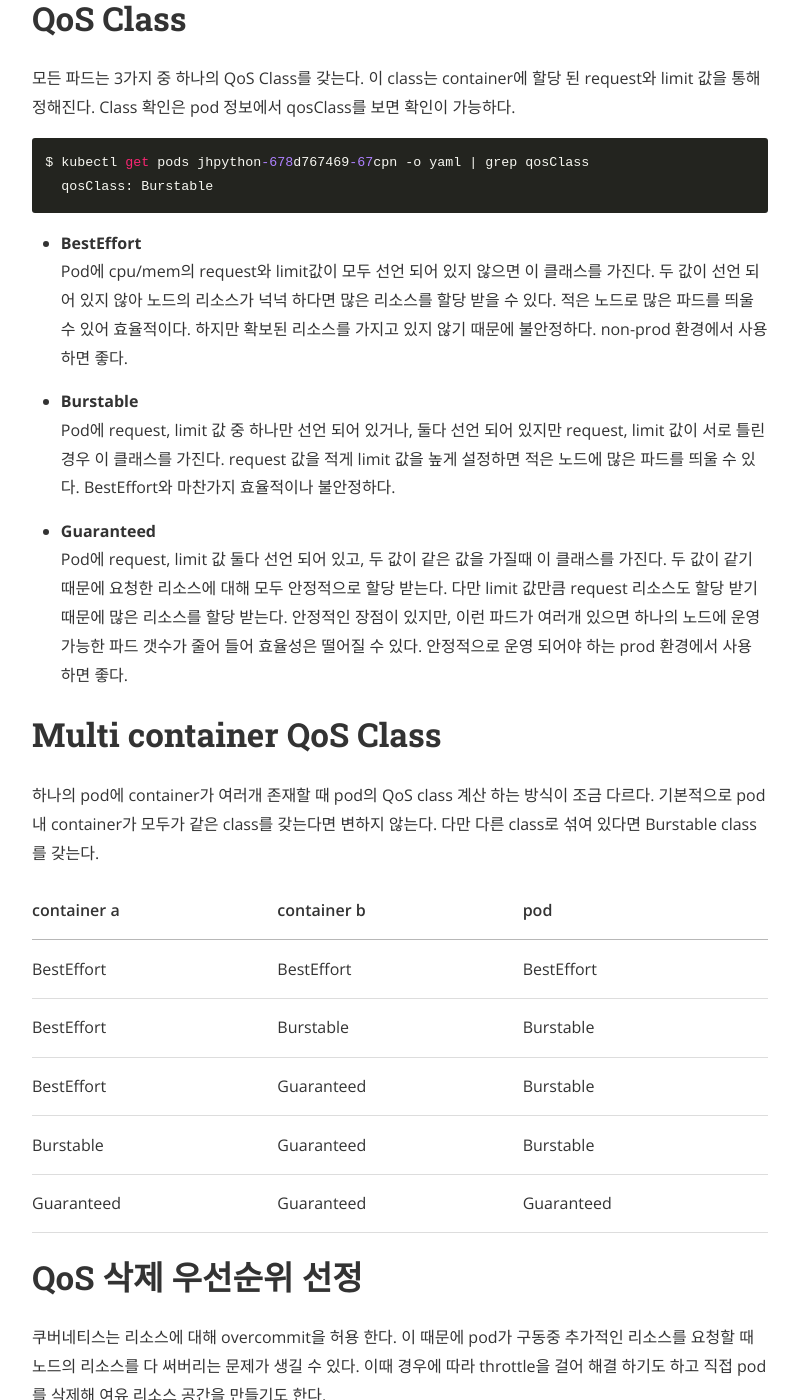
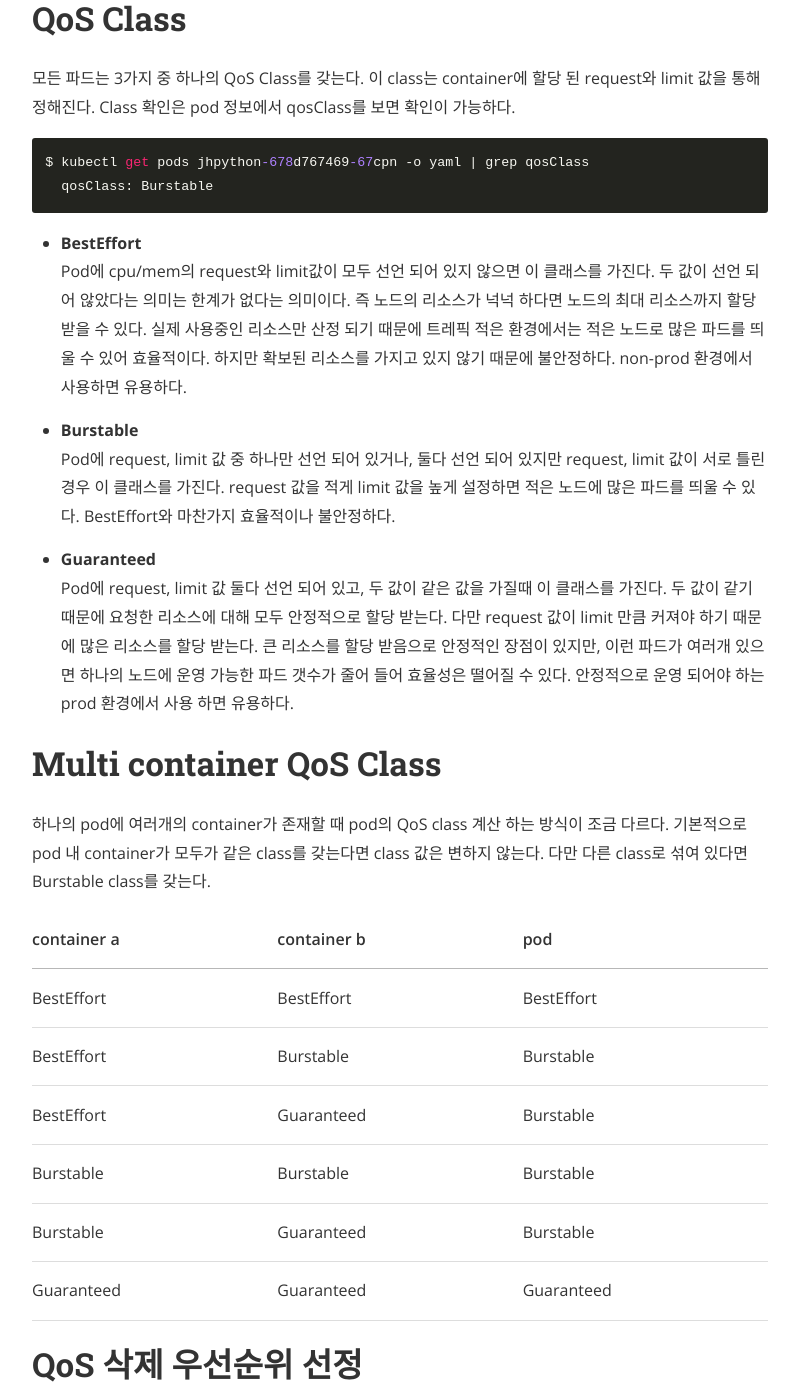
Before and after one commit to jukops/jukops.github.io, a Jekyll site: the page built from _posts/2020-07-09-container-k8s_resourceqos.md, in a window 1280 px wide and 1400 px high, scrolled down 614 px. Shown: the whole window, without its empty margins (240-1039 px from the left). Built offline with Jekyll 4.4.1, drawn with Linux system fonts in a browser that asks for light colours; nearby versions of some CDN libraries; some of the changed text lies outside the part shown.

Commit message:
Add k8s qos

````diff
--- a/_posts/2020-07-09-container-k8s_resourceqos.md
+++ b/_posts/2020-07-09-container-k8s_resourceqos.md
@@ -16,16 +16,16 @@ $ kubectl get pods jhpython-678d767469-67cpn -o yaml | grep qosClass
 ```
 
 - **BestEffort**
-  Pod에 cpu/mem의 request와 limit값이 모두 선언 되어 있지 않으면 이 클래스를 가진다. 두 값이 선언 되어 있지 않아 노드의 리소스가 넉넉 하다면 많은 리소스를 할당 받을 수 있다. 적은 노드로 많은 파드를 띄울 수 있어 효율적이다. 하지만 확보된 리소스를 가지고 있지 않기 때문에 불안정하다. non-prod 환경에서 사용하면 좋다.
+  Pod에 cpu/mem의 request와 limit값이 모두 선언 되어 있지 않으면 이 클래스를 가진다. 두 값이 선언 되어 않았다는 의미는 한계가 없다는 의미이다. 즉 노드의 리소스가 넉넉 하다면 노드의 최대 리소스까지 할당 받을 수 있다. 실제 사용중인 리소스만 산정 되기 때문에 트레픽 적은 환경에서는 적은 노드로 많은 파드를 띄울 수 있어 효율적이다. 하지만 확보된 리소스를 가지고 있지 않기 때문에 불안정하다. non-prod 환경에서 사용하면 유용하다.
 
 - **Burstable**
   Pod에 request, limit 값 중 하나만 선언 되어 있거나, 둘다 선언 되어 있지만 request, limit 값이 서로 틀린 경우 이 클래스를 가진다. request 값을 적게 limit 값을 높게 설정하면 적은 노드에 많은 파드를 띄울 수 있다. BestEffort와 마찬가지 효율적이나 불안정하다.
 
 - **Guaranteed**
-  Pod에 request, limit 값 둘다 선언 되어 있고, 두 값이 같은 값을 가질때 이 클래스를 가진다. 두 값이 같기 때문에 요청한 리소스에 대해 모두 안정적으로 할당 받는다. 다만 limit 값만큼 request 리소스도 할당 받기 때문에 많은 리소스를 할당 받는다. 안정적인 장점이 있지만, 이런 파드가 여러개 있으면 하나의 노드에 운영 가능한 파드 갯수가 줄어 들어 효율성은 떨어질 수 있다. 안정적으로 운영 되어야 하는 prod 환경에서 사용 하면 좋다.
+  Pod에 request, limit 값 둘다 선언 되어 있고, 두 값이 같은 값을 가질때 이 클래스를 가진다. 두 값이 같기 때문에 요청한 리소스에 대해 모두 안정적으로 할당 받는다. 다만 request 값이 limit 만큼 커져야 하기 때문에 많은 리소스를 할당 받는다. 큰 리소스를 할당 받음으로 안정적인 장점이 있지만, 이런 파드가 여러개 있으면 하나의 노드에 운영 가능한 파드 갯수가 줄어 들어 효율성은 떨어질 수 있다. 안정적으로 운영 되어야 하는 prod 환경에서 사용 하면 유용하다.
 
 # Multi container QoS Class
-하나의 pod에 container가 여러개 존재할 때 pod의 QoS class 계산 하는 방식이 조금 다르다. 기본적으로 pod 내 container가 모두가 같은 class를 갖는다면 변하지 않는다. 다만 다른 class로 섞여 있다면 Burstable class를 갖는다.
+하나의 pod에 여러개의 container가 존재할 때 pod의 QoS class 계산 하는 방식이 조금 다르다. 기본적으로 pod 내 container가 모두가 같은 class를 갖는다면 class 값은 변하지 않는다. 다만 다른 class로 섞여 있다면 Burstable class를 갖는다.
 
 
 |container a|container b| pod|
@@ -33,11 +33,12 @@ $ kubectl get pods jhpython-678d767469-67cpn -o yaml | grep qosClass
 |BestEffort|BestEffort|BestEffort|
 |BestEffort|Burstable|Burstable|
 |BestEffort|Guaranteed|Burstable|
+|Burstable|Burstable|Burstable|
 |Burstable|Guaranteed|Burstable|
 |Guaranteed|Guaranteed|Guaranteed|
 
 # QoS 삭제 우선순위 선정
-쿠버네티스는 리소스에 대해 overcommit을 허용 한다. 이 때문에 pod가 구동중 추가적인 리소스를 요청할 때 노드의 리소스를 다 써버리는 문제가 생길 수 있다. 이때 경우에 따라 throttle을 걸어 해결 하기도 하고 직접 pod를 삭제해 여유 리소스 공간을 만들기도 한다.
+쿠버네티스는 리소스에 대해 overcommit을 허용 한다. 이 때문에 pod가 구동중 추가적인 리소스를 요청할 때 노드의 리소스를 다 써버리는 문제가 생길 수 있다. 이때 경우에 따라 throttle을 걸어 해결 하기도 하고 직접 pod를 삭제해 여유 리소스 공간을 만들기도 한다. 삭제시 무작위로 pod를 선택 하는게 아니라 QoS Class에 기반한 우선순위를 통해 삭제를 진행한다.
 
 - **기본 선정 방법**
   압축 가능한 리소스와 압축 불가한 리소스에 따라 처리 방법이 나뉜다.
````
